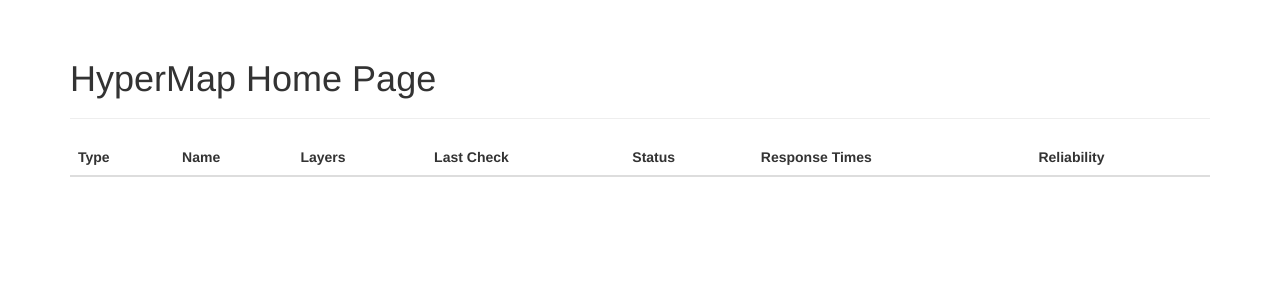
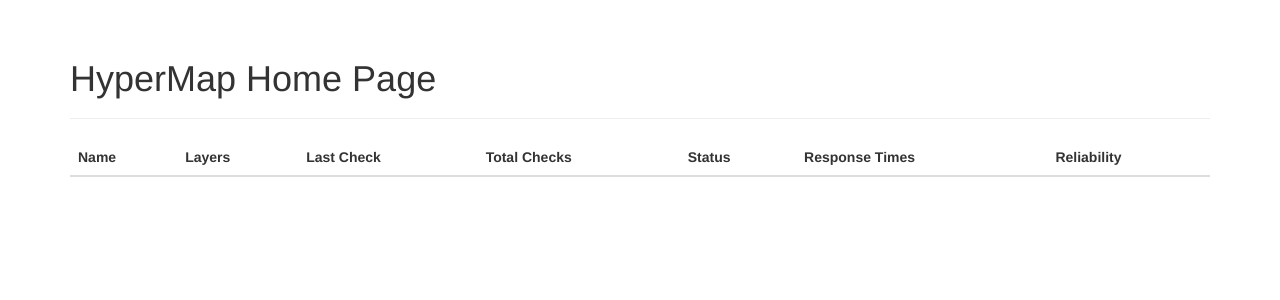
Before and after one commit to cga-harvard/Hypermap-Registry, a Django app: page /aggregator/ in a window 1280 px wide. Shown: the part 51-351 px from the top of the page. Run offline with Django 3.2, Linux system fonts and the light colour scheme; data comes from the database, SQL or seed files in the repository; data that the repository does not hold is empty; parts of the project's set-up code (start-up, migrations or seed data) failed here and were passed over; some libraries are stand-ins or nearby versions.

Commit message:
Displaying total checks number for services in home page

```diff
--- a/hypermap/aggregator/templates/aggregator/index.html
+++ b/hypermap/aggregator/templates/aggregator/index.html
@@ -12,10 +12,10 @@
           <table class="table table-striped">
             <thead>
               <tr>
-                <th>Type</th>
                 <th>Name</th>
                 <th>Layers</th>
                 <th>Last Check</th>
+                <th>Total Checks</th>
                 <th>Status</th>
                 <th>Response Times</th>
                 <th>Reliability</th>
@@ -25,11 +25,11 @@
               {% for service in services %}
                 {% if service.checks_count > 0 %}
                   <tr>
-                    <td>{{ service.get_type_display }}</td>
                     <td>
                       <strong>{{ service.get_domain }}</strong>
                       <br /><a href="{% url 'service_detail' service.id %}">{{ service.title|truncatechars:40 }}</a>
                       <br /><a href="{{ service.url }}">{{ service.url|truncatechars:40 }}</a>
+                      <br />{{ service.get_type_display }}
                     </td>
                     <td>{{ service.layer_set.all.count }}</td>
                     <td>
@@ -38,6 +38,7 @@
                         <li>{{ service.last_response_time|floatformat:2 }}s</li>
                     </ul>
                     </td>
+                    <td>{{ service.checks_count }}</td>
                     <td>
                       {% if service.last_check %}
                         <button type="button" class="btn btn-success btn-circle btn nohover"><i class="fa fa-check"></i></button>
```
